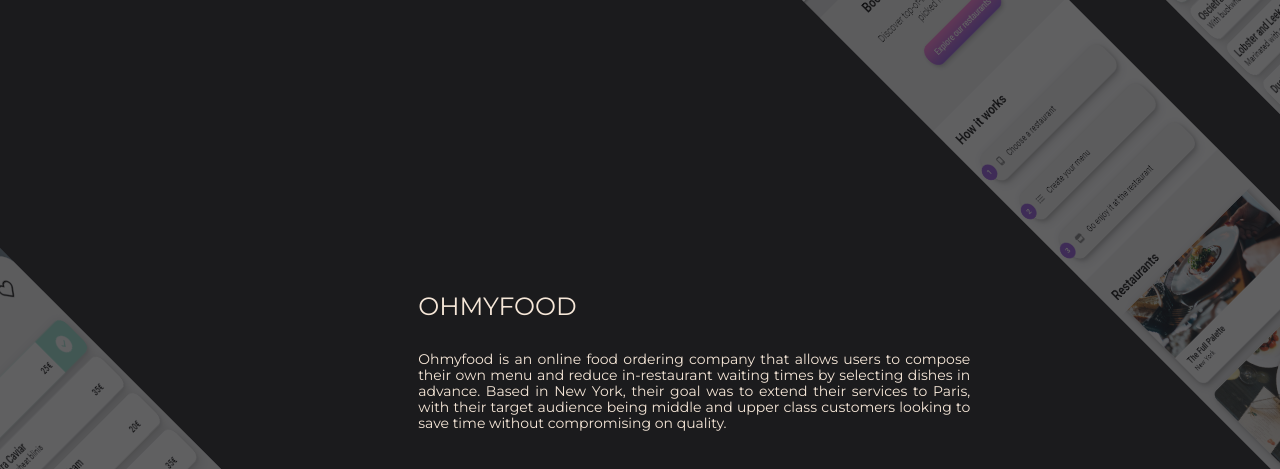
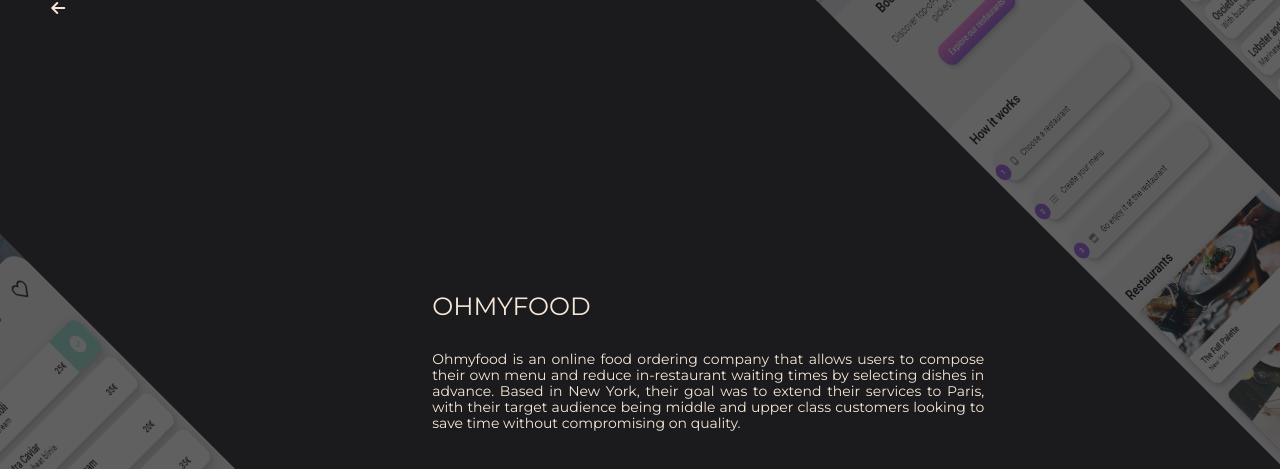
Before and after one commit to Connie9584/Front-end-Portfolio, a plain HTML site: page Ohmyfood.html in a window 1280 px wide. Shown: the top 469 px of the page. Drawn offline with Linux system fonts and the light colour scheme; files that its build step writes are made by us from their sources.

Commit message:
Added back arrow on Ohmyfood

```diff
--- a/Ohmyfood.html
+++ b/Ohmyfood.html
@@ -13,6 +13,7 @@
 
 <body>
     <div id="OhmyfoodPage">
+        <a href="index.html"><i class="fa-solid fa-arrow-left"></i></a>
         <div class="OhmyfoodAllText">
             <div class="OhmyfoodDescription">
                 <div class="OhmyfoodTitleContainer">
```
